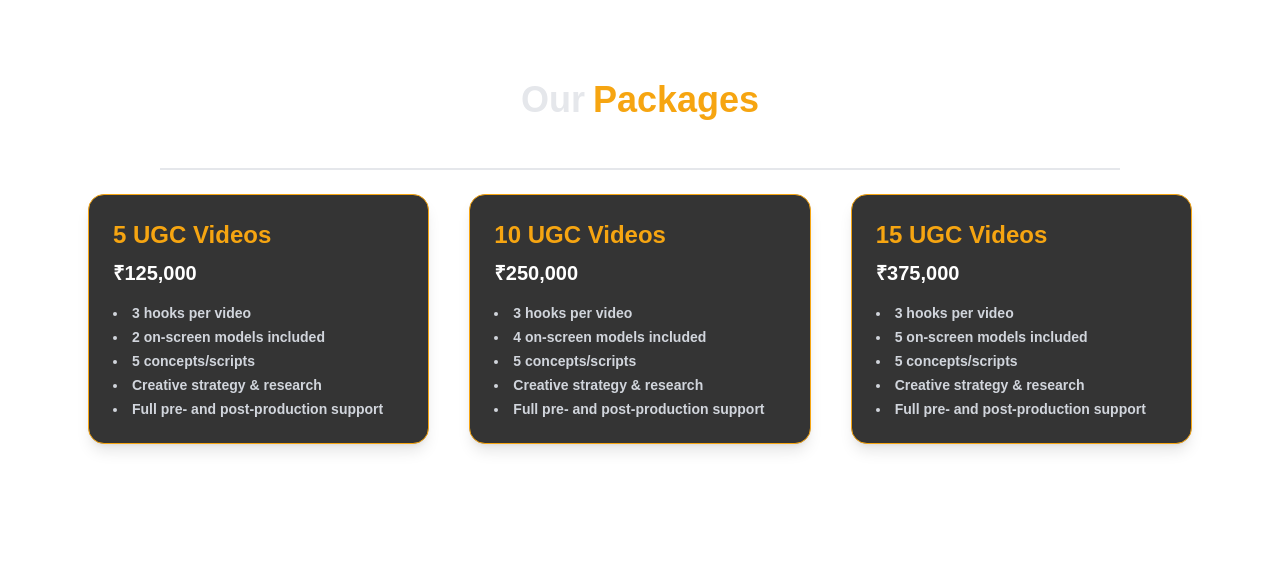
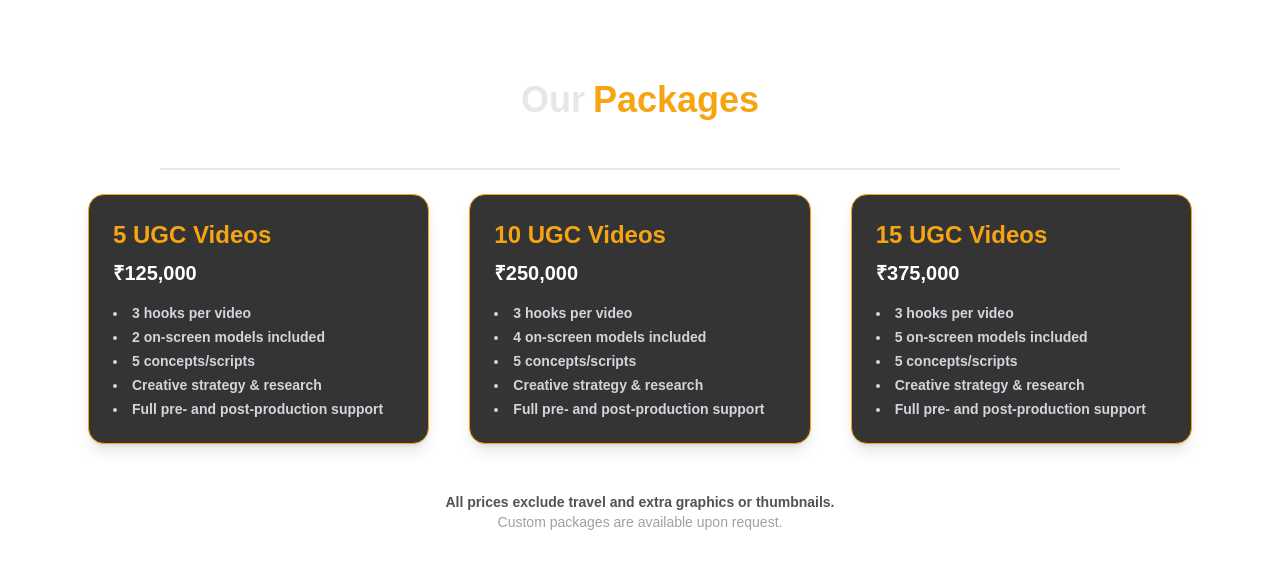
Before and after one commit to itskvsin/nextproject1, a Next.js app: page /pkg in a window 1280 px wide. Shown: the top 568 px of the page. Built offline with nearby package versions, Linux system fonts and the light colour scheme.

Commit message:
added footer in the packages page

```diff
--- a/src/app/pkg/page.tsx
+++ b/src/app/pkg/page.tsx
@@ -82,6 +82,12 @@ export default function Packages() {
             );
           })}
         </div>
+        <p className="mt-12 text-sm text-neutral-600 max-w-2xl mx-auto">
+          All prices exclude travel and extra graphics or thumbnails. <br />
+          <span className="font-medium text-neutral-400">
+            Custom packages are available upon request.
+          </span>
+        </p>
       </div>
     </section>
   );
```
